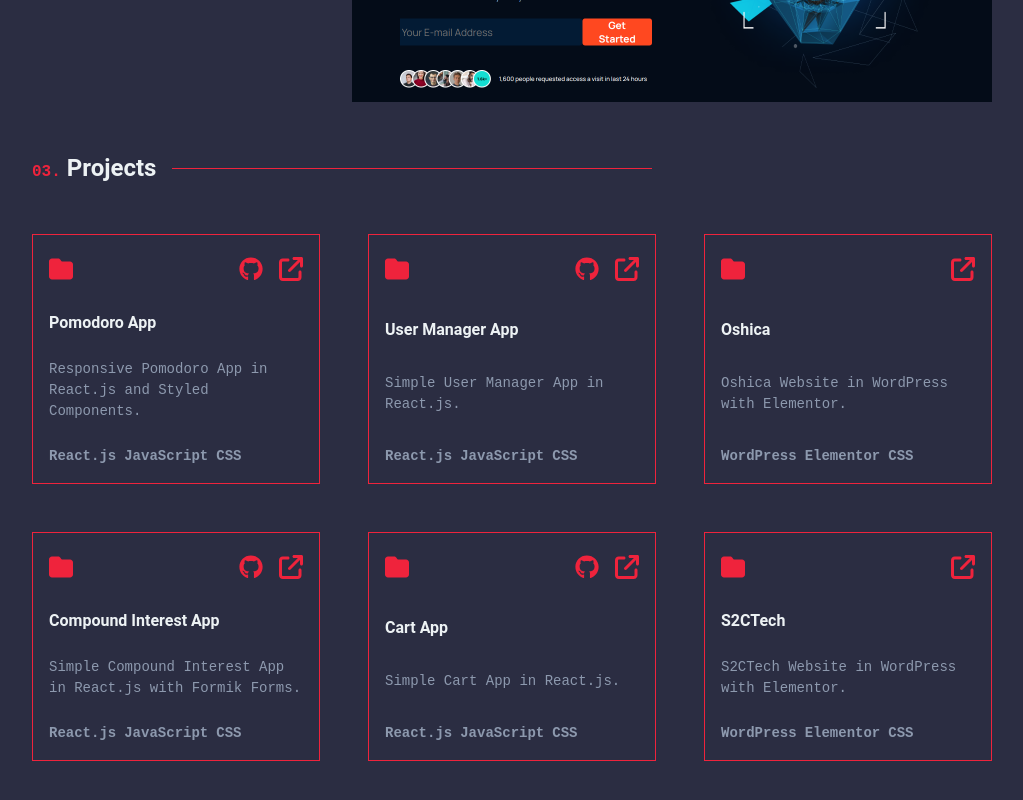
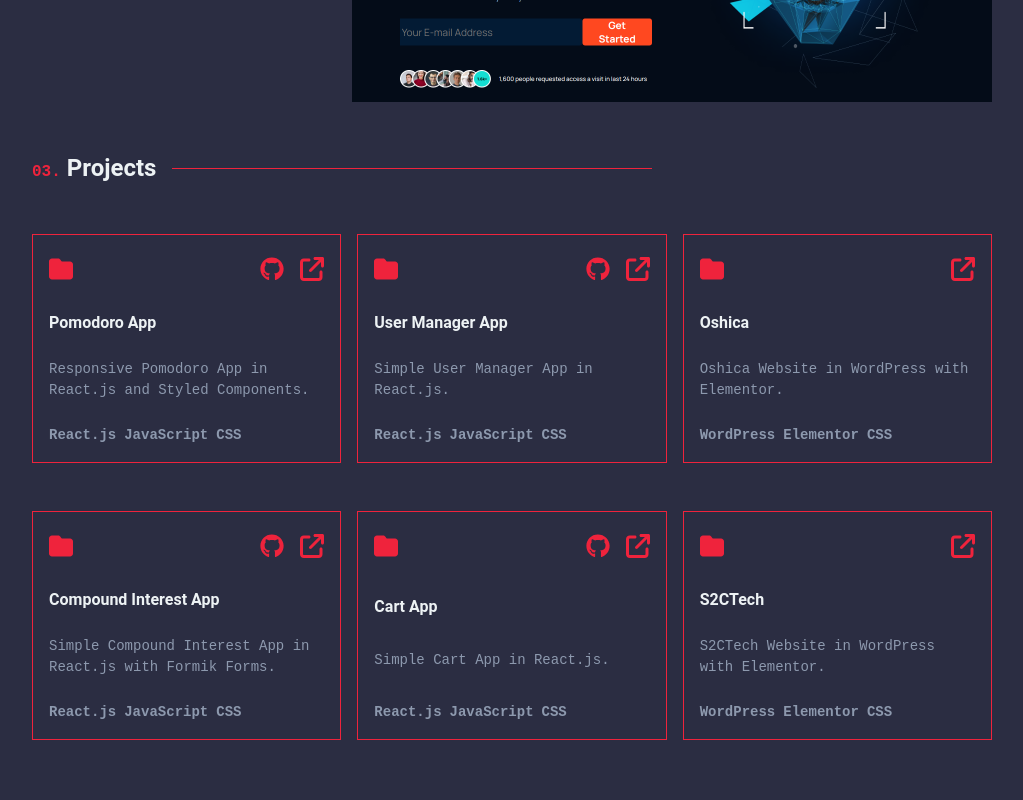
Before and after one commit to carlosamarto/portfolio, a React (Create React App) app: page / in a window 1280 px wide. Shown: the part 2430-3230 px from the top of the page, without its empty margins (128-1151 px from the left). Built offline with nearby package versions, Linux system fonts and the light colour scheme.

Commit message:
update v1.9

```diff
--- a/src/components/sections/Projects.js
+++ b/src/components/sections/Projects.js
@@ -7,11 +7,11 @@ const Projects = () => {
     <>
       <section
         id="projects"
-        className="flex flex-col gap-x-4 gap-y-12 xxl:min-h-full md:min-h-vh"
+        className="flex flex-col gap-12 xxl:min-h-full md:min-h-vh"
       >
         <Title number="03." text="Projects" />
 
-        <div className="grid xl:grid-cols-3 sm:grid-cols-2 grid-cols-1 gap-12">
+        <div className="grid xl:grid-cols-3 sm:grid-cols-2 grid-cols-1 gap-x-4 gap-y-12">
           <Card
             link="https://pomodoro-app-sage.vercel.app/"
             github="https://github.com/carlosmrtzodev/Pomodoro-app"
```
